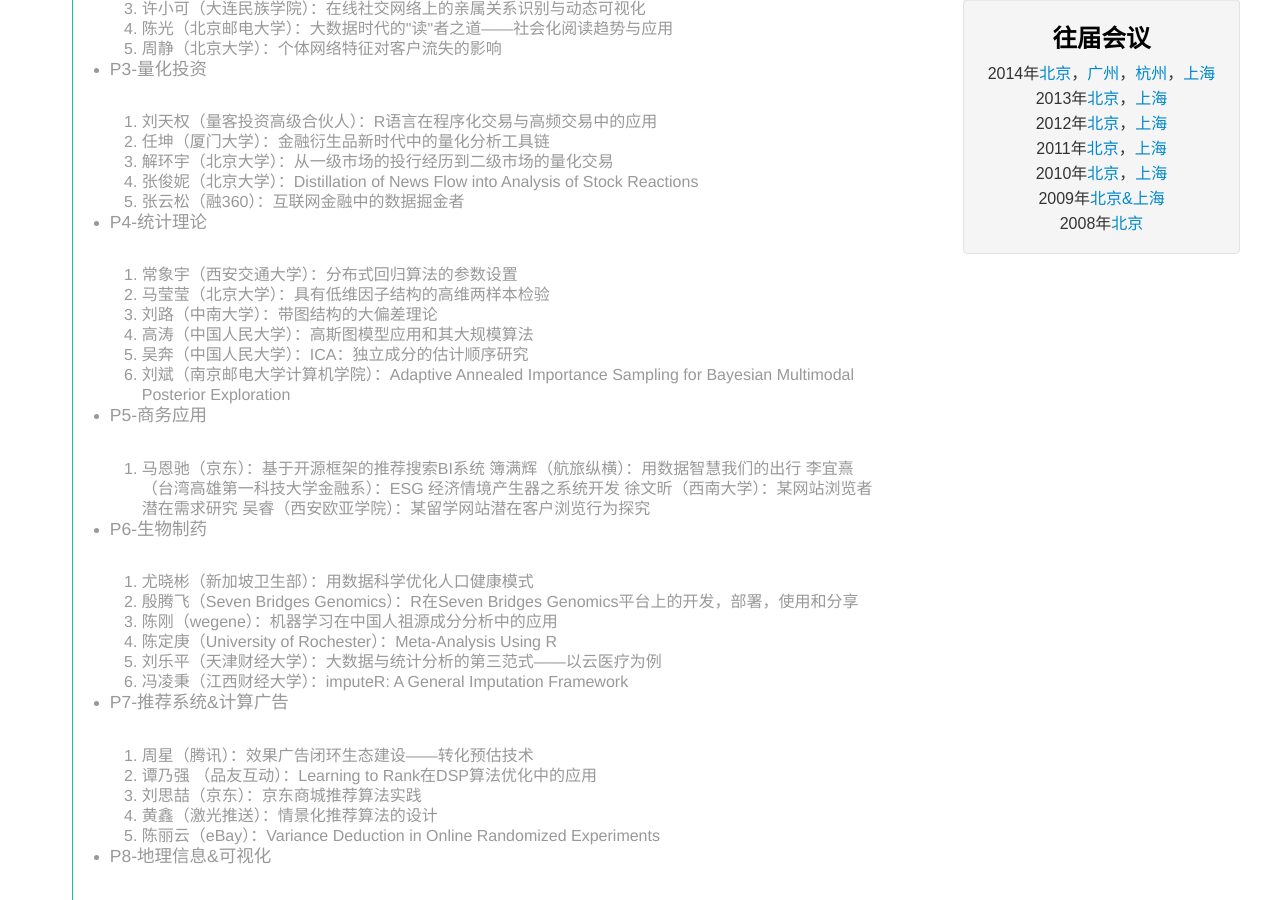
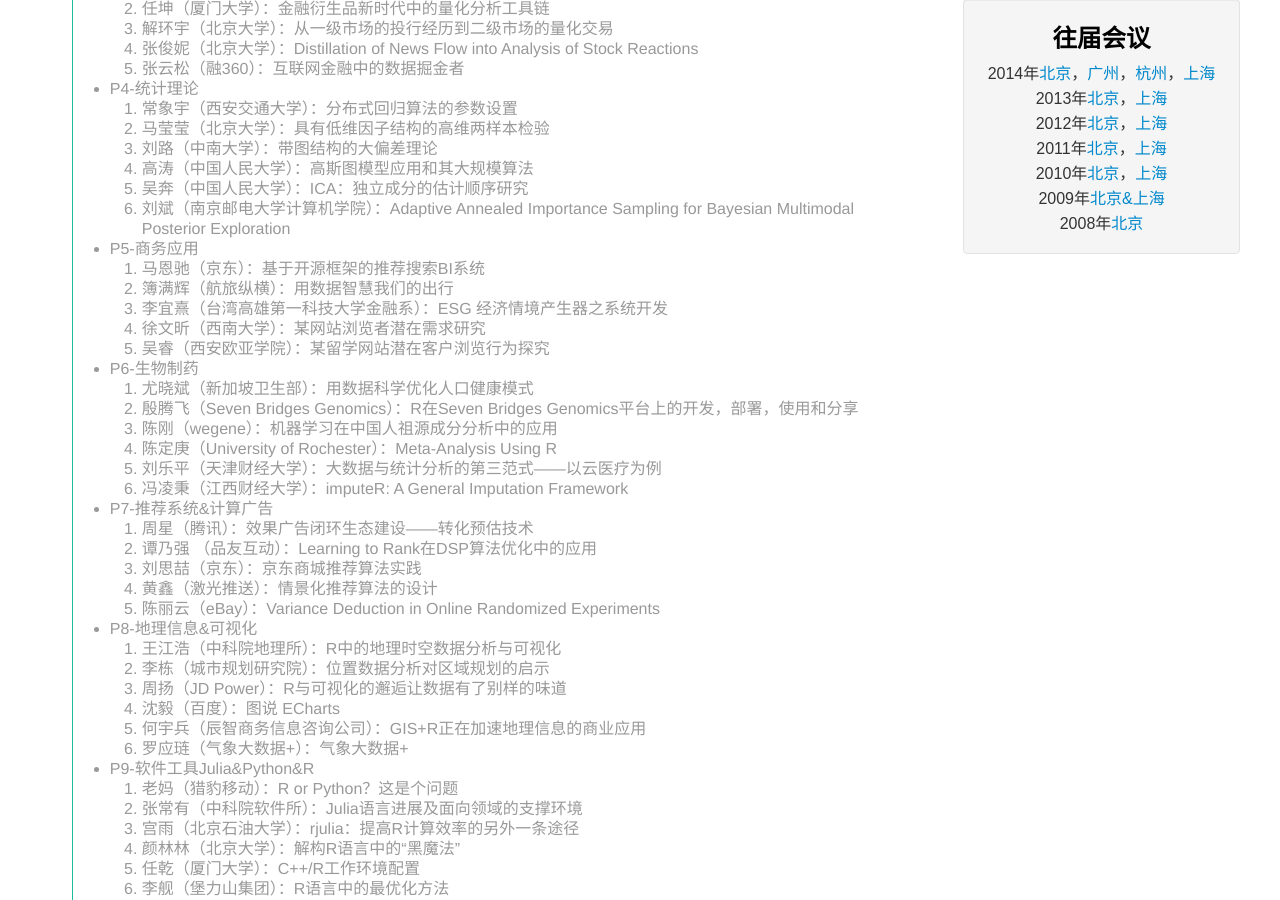
Before and after one commit to cosname/R-conference, a Jekyll site: the page built from _posts/2015-06-06-beijing.html, in a window 1280 px wide and 900 px high, scrolled down 1533 px. Built offline with Jekyll 4.4.1, drawn with Linux system fonts in a browser that asks for light colours; comment, search, counter and statistics services are not loaded.

Commit message:
lecture lists

```diff
--- a/_posts/2015-06-06-beijing.html
+++ b/_posts/2015-06-06-beijing.html
@@ -26,8 +26,7 @@ title: 第八届中国R语言会议（北京）
 会议收到的演讲还在不断更新中（摘要请点击<a href="http://china-r.org/lectures">这里</a>查看）：
 <blockquote>
 <ul>
-<li><p>0-Keynote：</p>
-
+<li>0-Keynote：
 <ol>
 <li>郁彬（伯克利）：The multi-facets of a data science project to answer: how are organs formed</li>
 <li>张潼（百度&amp;Rutgers）：互联网的大数据实践</li>
@@ -38,8 +37,8 @@ title: 第八届中国R语言会议（北京）
 <li>叶信岳（肯特州立大学）：地理信息</li>
 <li>王汉生（北京大学）：网络结构数据与互联网征信</li>
 </ol></li>
-<li><p>P1-百度大数据技术专场（百度冠名） </p>
 
+<li>P1-百度大数据技术专场（百度冠名）
 <ol>
 <li>周杰（百度）：自然语言理解中的深度学习</li>
 <li>罗恒（百度）：深度学习的历史及面临的挑战——自我疑惑解答</li>
@@ -47,8 +46,8 @@ title: 第八届中国R语言会议（北京）
 <li>毕然（百度）：互联网促销策略中的统计模型</li>
 <li>黄晶（百度）：Transfer learning在广告点击率预估的应用</li>
 </ol></li>
-<li><p>P2-人网物联</p>
 
+<li>P2-人网物联
 <ol>
 <li>朱雪宁（北京大学）：社交网络向量自回归模型</li>
 <li>张江（北京师范大学）：Collective Attention Flows on the Web</li>
@@ -56,8 +55,8 @@ title: 第八届中国R语言会议（北京）
 <li>陈光（北京邮电大学）：大数据时代的&quot;读&quot;者之道——社会化阅读趋势与应用</li>
 <li>周静（北京大学）：个体网络特征对客户流失的影响</li>
 </ol></li>
-<li><p>P3-量化投资</p>
 
+<li>P3-量化投资
 <ol>
 <li>刘天权（量客投资高级合伙人）：R语言在程序化交易与高频交易中的应用</li>
 <li>任坤（厦门大学）：金融衍生品新时代中的量化分析工具链</li>
@@ -65,8 +64,8 @@ title: 第八届中国R语言会议（北京）
 <li>张俊妮（北京大学）：Distillation of News Flow into Analysis of Stock Reactions</li>
 <li>张云松（融360）：互联网金融中的数据掘金者</li>
 </ol></li>
-<li><p>P4-统计理论</p>
 
+<li>P4-统计理论
 <ol>
 <li>常象宇（西安交通大学）：分布式回归算法的参数设置</li>
 <li>马莹莹（北京大学）：具有低维因子结构的高维两样本检验</li>
@@ -75,27 +74,27 @@ title: 第八届中国R语言会议（北京）
 <li>吴奔（中国人民大学）：ICA：独立成分的估计顺序研究</li>
 <li>刘斌（南京邮电大学计算机学院）：Adaptive Annealed Importance Sampling for Bayesian Multimodal Posterior Exploration</li>
 </ol></li>
-<li><p>P5-商务应用</p>
 
+<li>P5-商务应用
 <ol>
-<li>马恩驰（京东）：基于开源框架的推荐搜索BI系统
-簿满辉（航旅纵横）：用数据智慧我们的出行
-李宜熹（台湾高雄第一科技大学金融系）：ESG 经济情境产生器之系统开发
-徐文昕（西南大学）：某网站浏览者潜在需求研究
-吴睿（西安欧亚学院）：某留学网站潜在客户浏览行为探究</li>
+<li>马恩驰（京东）：基于开源框架的推荐搜索BI系统</li>
+<li>簿满辉（航旅纵横）：用数据智慧我们的出行</li>
+<li>李宜熹（台湾高雄第一科技大学金融系）：ESG 经济情境产生器之系统开发</li>
+<li>徐文昕（西南大学）：某网站浏览者潜在需求研究</li>
+<li>吴睿（西安欧亚学院）：某留学网站潜在客户浏览行为探究</li>
 </ol></li>
-<li><p>P6-生物制药</p>
 
+<li>P6-生物制药
 <ol>
-<li>尤晓彬（新加坡卫生部）：用数据科学优化人口健康模式</li>
+<li>尤晓斌（新加坡卫生部）：用数据科学优化人口健康模式</li>
 <li>殷腾飞（Seven Bridges Genomics）：R在Seven Bridges Genomics平台上的开发，部署，使用和分享</li>
 <li>陈刚（wegene）：机器学习在中国人祖源成分分析中的应用</li>
 <li>陈定庚（University of Rochester）：Meta-Analysis Using R</li>
 <li>刘乐平（天津财经大学）：大数据与统计分析的第三范式——以云医疗为例</li>
 <li>冯凌秉（江西财经大学）：imputeR: A General Imputation Framework</li>
 </ol></li>
-<li><p>P7-推荐系统&amp;计算广告</p>
 
+<li>P7-推荐系统&amp;计算广告
 <ol>
 <li>周星（腾讯）：效果广告闭环生态建设——转化预估技术</li>
 <li>谭乃强 （品友互动）：Learning to Rank在DSP算法优化中的应用</li>
@@ -103,8 +102,8 @@ title: 第八届中国R语言会议（北京）
 <li>黄鑫（激光推送）：情景化推荐算法的设计</li>
 <li>陈丽云（eBay）：Variance Deduction in Online Randomized Experiments</li>
 </ol></li>
-<li><p>P8-地理信息&amp;可视化</p>
 
+<li>P8-地理信息&amp;可视化
 <ol>
 <li>王江浩（中科院地理所）：R中的地理时空数据分析与可视化</li>
 <li>李栋（城市规划研究院）：位置数据分析对区域规划的启示</li>
@@ -113,8 +112,8 @@ title: 第八届中国R语言会议（北京）
 <li>何宇兵（辰智商务信息咨询公司）：GIS+R正在加速地理信息的商业应用</li>
 <li>罗应琏（气象大数据+）：气象大数据+</li>
 </ol></li>
-<li><p>P9-软件工具Julia&amp;Python&amp;R</p>
 
+<li>P9-软件工具Julia&amp;Python&amp;R
 <ol>
 <li>老妈（猎豹移动）：R or Python？这是个问题</li>
 <li>张常有（中科院软件所）：Julia语言进展及面向领域的支撑环境</li>
@@ -123,8 +122,8 @@ title: 第八届中国R语言会议（北京）
 <li>任乾（厦门大学）：C++/R工作环境配置</li>
 <li>李舰（堡力山集团）：R语言中的最优化方法</li>
 </ol></li>
-<li><p>P10-自然语言处理</p>
 
+<li>P10-自然语言处理
 <ol>
 <li>袁进辉（微软亚洲研究院）：LightLDA: Making Super Large Topic Model Possible</li>
 <li>裴文哲（北京大学）：Deep Learning for Structure Prediction in Natural Language Processing</li>
```
